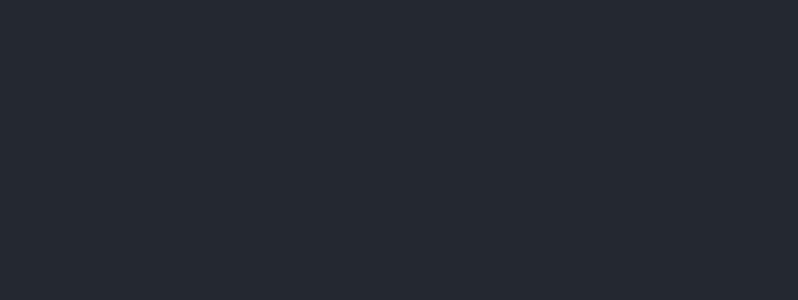
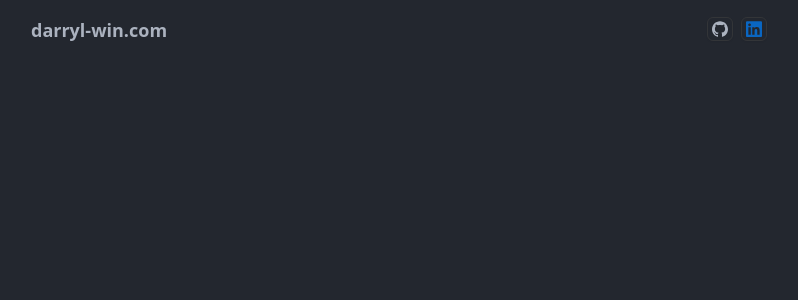
Before and after one commit to Darrylwin/darrylwin-portfolio, a Next.js app: page / in a window 1280 px wide. Shown: the top 300 px of the page, without its empty margins (241-1039 px from the left). Built offline with nearby package versions, Linux system fonts and the light colour scheme; a web font is replaced by a local one.

Commit message:
feat: add Header component to Home page and update .gitignore for IDE files

```diff
--- a/app/page.tsx
+++ b/app/page.tsx
@@ -1,7 +1,7 @@
-import Image from "next/image";
+import {Header} from "@/app/_components/Header";
 
 export default function Home() {
-  return <main>
-    {/*Header*/}
-  </main>;
+    return <main>
+        <Header/>
+    </main>
 }
```
Also changed, not shown: 1 other file (tests, documents, lock files or other folders).
